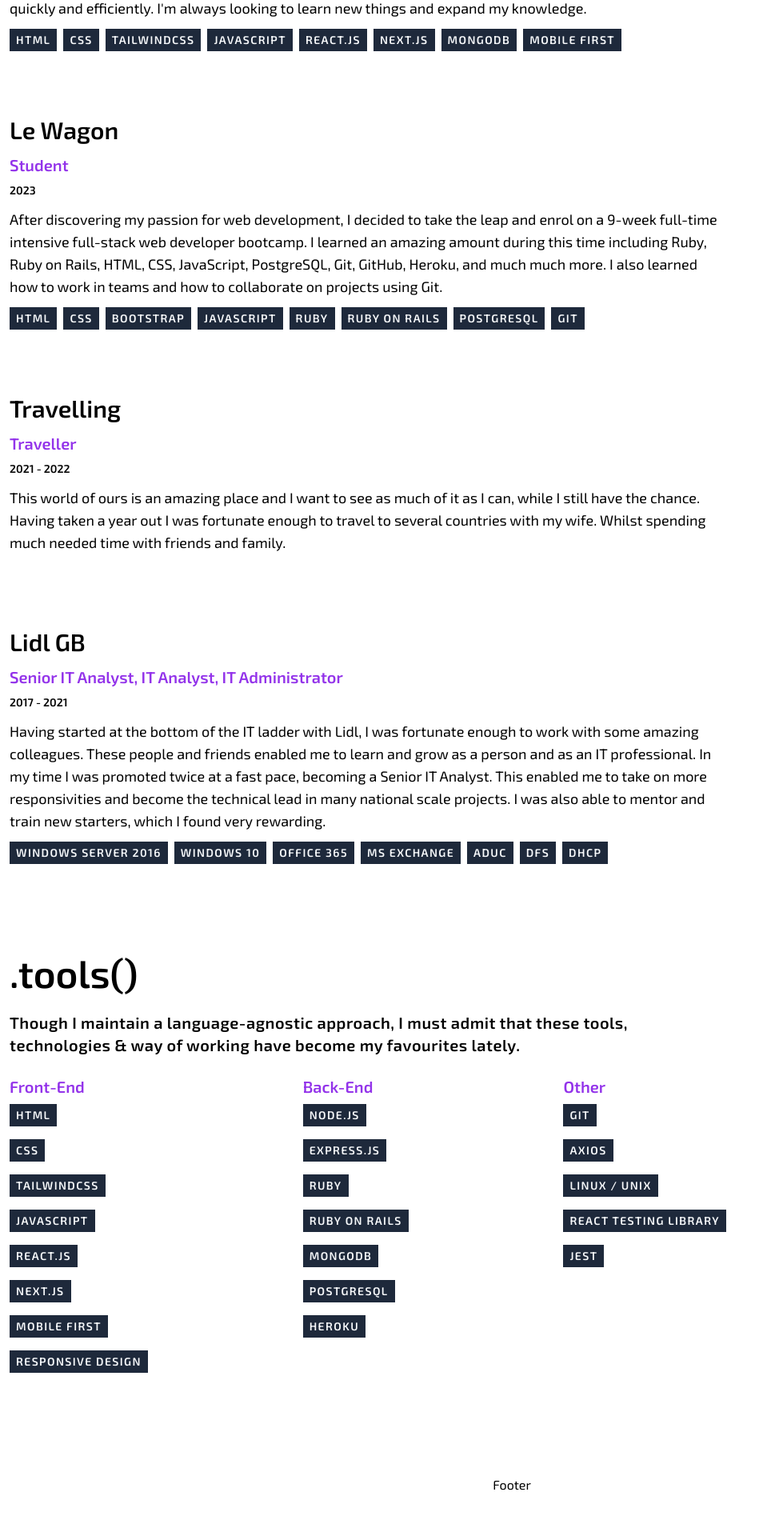
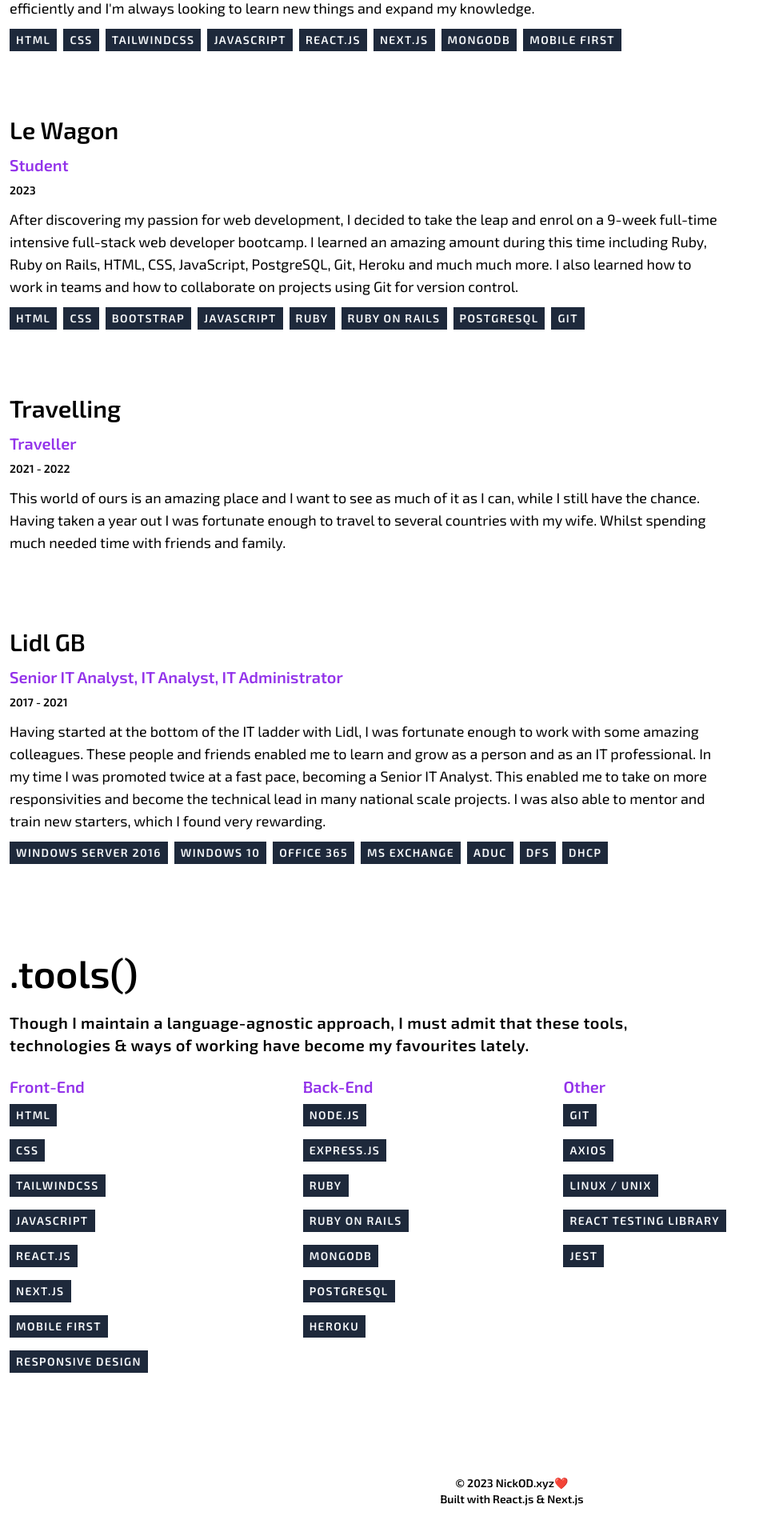
Before and after one commit to Nick-ODonoghue/nickodxyz, a Next.js app: page / in a window 1280 px wide. Shown: the part 3746-5666 px from the top of the page at 80% size, without its empty margins (0-959 px from the left). Built offline with nearby package versions, Linux system fonts and the light colour scheme.

Commit message:
added footer section

```diff
--- a/app/components/Footer.jsx
+++ b/app/components/Footer.jsx
@@ -1,10 +1,16 @@
-import React from "react";
+import { footer } from "../data/footer";
 
 export default function Footer() {
   return (
     <>
       <footer>
-        <div className="flex justify-center items-center text-black pb-48 pt-28">Footer</div>
+        <div className="flex flex-col justify-center items-center text-black pb-28 pt-28">
+          <p className="text-sm font-semibold inline-block">
+            {footer.text}
+            <span>{footer.emoji}</span>
+          </p>
+          <p className="text-sm font-semibold inline-block">{footer.textBottom}</p>
+        </div>
       </footer>
     </>
   );
--- a/app/data/aboutMe.js
+++ b/app/data/aboutMe.js
@@ -13,7 +13,7 @@
     role: "Freelance Full-Stack Web Developer",
     date: "2023 - Present",
     description:
-      "Through NickOD.xyz I offer a range of services from building websites to full blown web applications. I love taking mere ideas and turning them into reality, no matter what the project is, I'm always up for a challenge. Having been exposed to a wide range of languages and frameworks, I'm able to pick up new technologies quickly and efficiently. I'm always looking to learn new things and expand my knowledge.",
+      "Through NickOD.xyz I offer a range of services from building websites to full blown web applications. I love taking ideas and turning them into reality, no matter what the project is, I'm always up for a challenge. Having been exposed to a wide range of languages and frameworks, I'm able to pick up new technologies quickly and efficiently and I'm always looking to learn new things and expand my knowledge.",
     techStack: ["html", "css", "tailwindcss", "javascript", "react.js", "next.js", "mongodb", "mobile first"],
   },
   {
@@ -22,7 +22,7 @@
     role: "Student",
     date: "2023",
     description:
-      "After discovering my passion for web development, I decided to take the leap and enrol on a 9-week full-time intensive full-stack web developer bootcamp. I learned an amazing amount during this time including Ruby, Ruby on Rails, HTML, CSS, JavaScript, PostgreSQL, Git, GitHub, Heroku, and much much more. I also learned how to work in teams and how to collaborate on projects using Git.",
+      "After discovering my passion for web development, I decided to take the leap and enrol on a 9-week full-time intensive full-stack web developer bootcamp. I learned an amazing amount during this time including Ruby, Ruby on Rails, HTML, CSS, JavaScript, PostgreSQL, Git, Heroku and much much more. I also learned how to work in teams and how to collaborate on projects using Git for version control.",
     techStack: ["html", "css", "bootstrap", "javascript", "ruby", "ruby on rails", "postgresql", "git"],
   },
   {
--- /dev/null
+++ b/app/data/footer.js
@@ -0,0 +1,5 @@
+export const footer = {
+  text: "© 2023 NickOD.xyz",
+  textBottom: "Built with React.js & Next.js",
+  emoji: "❤️",
+};
--- a/app/data/tools.js
+++ b/app/data/tools.js
@@ -1,5 +1,5 @@
 export const toolsIntro = [
-  "Though I maintain a language-agnostic approach, I must admit that these tools, technologies & way of working have become my favourites lately.",
+  "Though I maintain a language-agnostic approach, I must admit that these tools, technologies & ways of working have become my favourites lately.",
 ];
 
 export const tools = {
```
